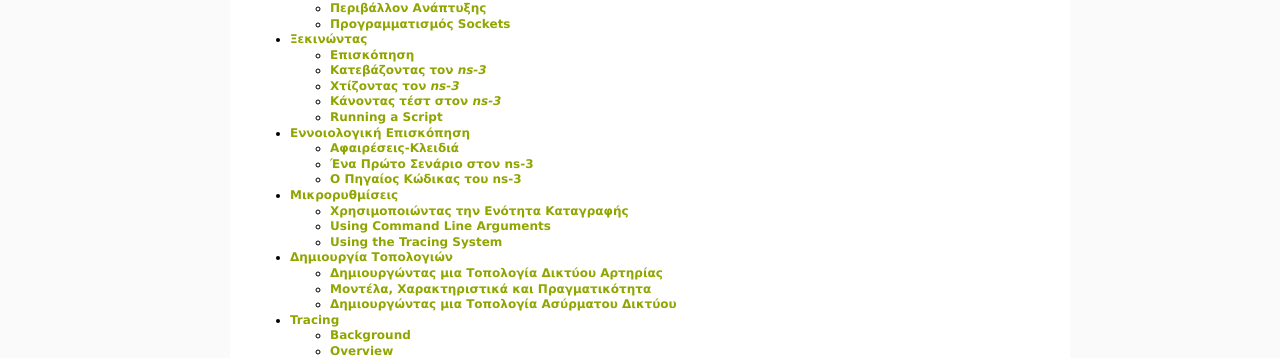
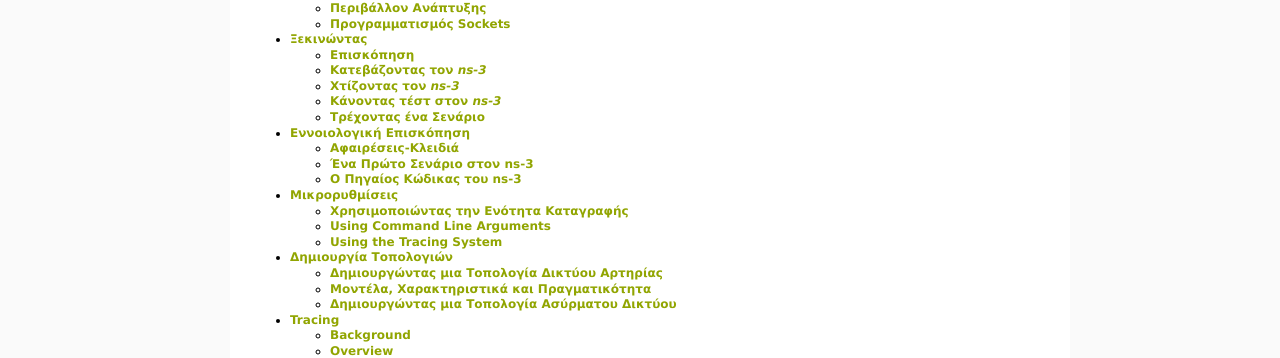
Before and after one commit to maupatras/ns3_teamB, a Sphinx documentation site: the page built from ns-3.22/doc/tutorial-gr/source/index.rst, in a window 1280 px wide. Shown: the part 430-788 px from the top of the page. Built offline with Sphinx 7.4.7, drawn with Linux system fonts in a browser that asks for light colours; formulas are drawn with MathJax 3; some of the changed lines change nothing that is shown.

Commit message:
Update getting-started.rst

```diff
--- a/ns-3.22/doc/tutorial-gr/source/getting-started.rst
+++ b/ns-3.22/doc/tutorial-gr/source/getting-started.rst
@@ -1054,68 +1054,107 @@
 
 Αυτή η εντολή τυπικά τρέχει από τους χρήστες για την γρήγορη επαλήθευση ότι μια διανομή |ns3| έχει χτιστεί σωστά. (Σημειώστε τη σειρά των ``PASS: ...`` μπορεί να διαφέρουν, το οποίο είναι εντάξει. Αυτό που είναι σημαντικό είναι ότι η συνοπτική γραμμή στο τέλος ότι όλες οι δοκιμές πέρασαν, καμία δεν απέτυχε ή συνετρίβη.)
 
-Running a Script
-****************
+..
+	Running a Script
 
-We typically run scripts under the control of Waf.  This allows the build
-system to ensure that the shared library paths are set correctly and that
-the libraries are available at run time.  To run a program, simply use the
-``--run`` option in Waf.  Let's run the |ns3| equivalent of the
-ubiquitous hello world program by typing the following::
+Τρέχοντας ένα Σενάριο
+*********************
+
+..
+	We typically run scripts under the control of Waf.  This allows the build
+	system to ensure that the shared library paths are set correctly and that
+	the libraries are available at run time.  To run a program, simply use the
+	``--run`` option in Waf.  Let's run the |ns3| equivalent of the
+	ubiquitous hello world program by typing the following
+
+Εμείς συνήθως τρέχουμε σενάρια υπό τον έλεγχο του Waf. Αυτό επιτρέπει στο σύστημα κατασκευής να εξασφαλίσει ότι οι κοινές διαδρομές βιβλιοθήκης είναι σωστά ρυθμισμένες και ότι οι βιβλιοθήκες είναι διαθέσιμες κατά το χρόνο εκτέλεσης. Για να εκτελέσετε ένα πρόγραμμα, απλά χρησιμοποιήστε την επιλογή ``--run`` του Waf. Ας τρέξουμε τον |ns3| αντίστοιχο του πανταχού πρόγραμματος Hello World, πληκτρολογώντας τα εξής
+::
 
   $ ./waf --run hello-simulator
 
-Waf first checks to make sure that the program is built correctly and
-executes a build if required.  Waf then executes the program, which
-produces the following output.
+..
+	Waf first checks to make sure that the program is built correctly and
+	executes a build if required.  Waf then executes the program, which
+	produces the following output.
 
+Ο Waf ελέγχει πρώτα για να βεβαιωθεί ότι το πρόγραμμα έχει χτιστεί σωστά και εκτελεί μια συγκέντρωση, εάν απαιτείται. Ο Waf εκτελεί τότε το πρόγραμμα, το οποίο παράγει την ακόλουθη έξοδο.
 ::
 
   Hello Simulator
 
-Congratulations!  You are now an ns-3 user!
+..
+	Congratulations!  You are now an ns-3 user!
 
-**What do I do if I don't see the output?**
+Συγχαρητήρια! Τώρα είστε χρήστης του ns-3!
 
-If you see Waf messages indicating that the build was
-completed successfully, but do not see the "Hello Simulator" output,
-chances are that you have switched your build mode to ``optimized`` in
-the `Building with Waf`_ section, but have missed the change back to
-``debug`` mode.  All of the console output used in this tutorial uses a
-special |ns3| logging component that is useful for printing
-user messages to the console.  Output from this component is
-automatically disabled when you compile optimized code -- it is
-"optimized out."  If you don't see the "Hello Simulator" output,
-type the following::
+..
+	What do I do if I don't see the output?
+
+**Τι μπορώ να κάνω αν δεν βλέπω την έξοδο;**
+
+..
+	If you see Waf messages indicating that the build was
+	completed successfully, but do not see the "Hello Simulator" output,
+	chances are that you have switched your build mode to ``optimized`` in
+	the `Building with Waf`_ section, but have missed the change back to
+	``debug`` mode.  All of the console output used in this tutorial uses a
+	special |ns3| logging component that is useful for printing
+	user messages to the console.  Output from this component is
+	automatically disabled when you compile optimized code -- it is
+	"optimized out."  If you don't see the "Hello Simulator" output,
+	type the following
+
+Αν δείτε τα μηνύματα του Waf υποδεικνύοντας ότι η κατασκευή ολοκληρώθηκε με επιτυχία, αλλά δεν βλέπετε την έξοδο «Hello Simulator», οι πιθανότητες είναι ότι έχετε αλλάξει την λειτουργία κατασκευής σας στο ``optimized`` στο τμήμα `Building with Waf`_, αλλά έχετε ξεχάσει την αλλαγή πίσω στη λειτουργία ``debug``. Όλοι οι έξοδοι της κονσόλας που χρησιμοποιούνται σε αυτό τον οδηγό, χρησιμοποιούν ένα ειδικό συστατικό καταγραφής |ns3| που είναι χρήσιμο για την εκτύπωση μηνυμάτων του χρήστη στην κονσόλα. Η έξοδος από το συστατικό αυτό είναι απενεργοποιημένη αυτόματα κατά τη μεταγλώττιση του βελτιστοποιημένου κώδικα -- αυτό είναι "optimized out." Εάν δεν μπορείτε να δείτε την έξοδο "Hello Simulator», πληκτρολογήστε τα ακόλουθα
+::
 
   $ ./waf configure --build-profile=debug --enable-examples --enable-tests
 
-to tell Waf to build the debug versions of the |ns3|
-programs that includes the examples and tests.  You must still build
-the actual debug version of the code by typing
+..
+	to tell Waf to build the debug versions of the |ns3|
+	programs that includes the examples and tests.  You must still build
+	the actual debug version of the code by typing
 
+για να πούμε στον Waf να χτίσει τις εκδόσεις debug απο τα προγράμματα του |ns3| που περιλαμβάνει τα παραδείγματα και τις δοκιμές(τεστ). Θα πρέπει ακόμα να οικοδομήσουμε την πραγματική debug έκδοση του κώδικα πληκτρολογώντας
 ::
 
   $ ./waf
 
-Now, if you run the ``hello-simulator`` program, you should see the
-expected output.
+..
+	Now, if you run the ``hello-simulator`` program, you should see the
+	expected output.
 
-Program Arguments
-+++++++++++++++++
+Τώρα, αν εκτελέσετε το πρόγραμμα ``hello-simulator``, θα πρέπει να δείτε την αναμενόμενη εξαγωγή.
 
-To feed command line arguments to an |ns3| program use this pattern::
+..
+	Program Arguments
+
+Τα Ορίσματα του Προγράμματος
+++++++++++++++++++++++++++++
+
+..
+	To feed command line arguments to an |ns3| program use this pattern
+
+Για να τροφοδοτήσει τα ορίσματα της γραμμής εντολών για ένα πρόγραμμα |ns3| χρησιμοποιήστε αυτό το μοτίβο
+::
 
   $ ./waf --run <ns3-program> --command-template="%s <args>"
 
-Substitute your program name for ``<ns3-program>``, and the arguments
-for ``<args>``.  The ``--command-template`` argument to Waf is
-basically a recipe for constructing the actual command line Waf should use
-to execute the program.  Waf checks that the build is complete,
-sets the shared library paths, then invokes the executable
-using the provided command line template,
-inserting the program name for the ``%s`` placeholder.
-(I admit this is a bit awkward, but that's the way it is.  Patches welcome!)
+..
+	Substitute your program name for ``<ns3-program>``, and the arguments
+	for ``<args>``.  The ``--command-template`` argument to Waf is
+	basically a recipe for constructing the actual command line Waf should use
+	to execute the program.  Waf checks that the build is complete,
+	sets the shared library paths, then invokes the executable
+	using the provided command line template,
+	inserting the program name for the ``%s`` placeholder.
+	(I admit this is a bit awkward, but that's the way it is.  Patches welcome!)
+
+Αντικαταστήστε το όνομα του προγράμματος σας για ``<ns3-program>``, και τα ορίσματα για ``<args>``.
+Το όρισμα ``--command-template`` στο Waf είναι βασικά μια συνταγή για την κατασκευή της πραγματικής γραμμής
+εντολών Waf θα πρέπει να χρησιμοποιήσει για να εκτελέσει το πρόγραμμα. WAF ελέγχει ότι η κατασκευή έχει ολοκληρωθεί,
+θέτει τα κοινά μονοπάτια βιβλιοθήκη, τότε επικαλείται το εκτελέσιμο χρησιμοποιώντας το παρεχόμενο πρότυπο της γραμμής
+εντολών, εισάγοντας το όνομα του προγράμματος για την ``%s``. (Ομολογώ ότι αυτό είναι λίγο περίεργο,
+αλλά αυτός είναι ο τρόπος που είναι. Patches ευπρόσδεκτη!)
 
 Another particularly useful example is to run a test suite by itself.
 Let's assume that a ``mytest`` test suite exists (it doesn't).
```
